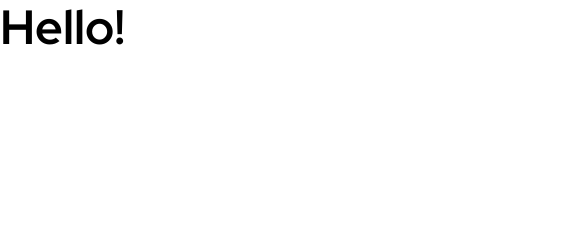
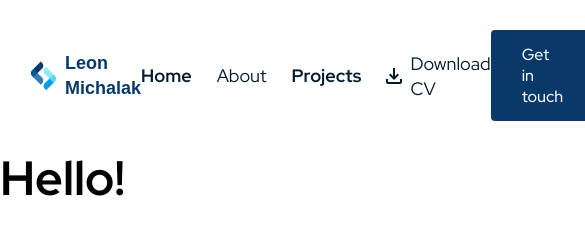
Before and after one commit to NinjaInShade/portfolio, a Gatsby site: page / in a window 390 px wide. Shown: the whole page, 585 px wide, since content can reach past the window. Built offline with nearby package versions, Linux system fonts and the light colour scheme; Gatsby itself is replaced by a stand-in of ours.

Commit message:
Navbar done, not responsive + button styling done

```diff
--- a/gatsby-browser.js
+++ b/gatsby-browser.js
@@ -1 +1,2 @@
 import './src/styles/global.css';
+import './src/styles/buttons.css';
--- a/src/components/Layout.js
+++ b/src/components/Layout.js
@@ -1,5 +1,6 @@
 import React from 'react';
 import LogoFavicon from '../assets/favicon.ico';
+import Navbar from '../components/Navbar';
 import { Helmet } from 'react-helmet';
 
 export default function Layout({ pageTitle, children }) {
@@ -9,12 +10,13 @@ export default function Layout({ pageTitle, children }) {
         <link rel='preconnect' href='https://fonts.googleapis.com' />
         <link rel='preconnect' href='https://fonts.gstatic.com' crossOrigin='true' />
         <link
-          href='https://fonts.googleapis.com/css2?family=Red+Hat+Display:wght@400;500;700;900&display=swap'
+          href='https://fonts.googleapis.com/css2?family=Red+Hat+Display:wght@400;500;700;900&Bai+Jamjuree:wght@700&display=swap'
           rel='stylesheet'
         />
         <link rel='icon' href={LogoFavicon}></link>
         <title>{pageTitle}</title>
       </Helmet>
+      <Navbar />
       {children}
     </>
   );
--- /dev/null
+++ b/src/components/Navbar.js
@@ -0,0 +1,50 @@
+import React from 'react';
+import Logo from '../assets/logo.png';
+import CV from '../assets/CV.pdf';
+import DownloadIcon from '../assets/icon-download.svg';
+import { Link } from 'gatsby';
+import '../styles/navbar.css';
+
+export default function Navbar() {
+  return (
+    <nav className='navbar'>
+      <div className='container navbar-container'>
+        <Link to='/' className='logo-container'>
+          <img src={Logo} alt='Leon Michalak Logo. Code brackets in different shades of blue.' className='logo-img' />
+          <p className='body-text logo-text'>Leon Michalak</p>
+        </Link>
+        <ul className='navbar-list'>
+          <li className='navbar-list-item'>
+            <Link to='/' className='body-text navbar-link' activeClassName='navbar-link-active'>
+              Home
+            </Link>
+          </li>
+          <li className='navbar-list-item'>
+            <Link to='/about' className='body-text navbar-link' activeClassName='navbar-link-active'>
+              About
+            </Link>
+          </li>
+          {/* <li className='navbar-list-item'>
+            <Link to='/blog' className='body-text navbar-link' activeClassName='navbar-link-active'>
+              Blog
+            </Link>
+          </li> */}
+          <li className='navbar-list-item'>
+            <Link to='/#projects' className='body-text navbar-link' activeClassName='navbar-link-active'>
+              Projects
+            </Link>
+          </li>
+          <li className='navbar-list-item'>
+            <a className='body-text navbar-download-link' href={CV} download>
+              <img src={DownloadIcon} alt='Download icon' className='navbar-download-icon' />
+              Download CV
+            </a>
+          </li>
+        </ul>
+        <a className='btn btn-primary' href='/#contact'>
+          Get in touch
+        </a>
+      </div>
+    </nav>
+  );
+}
--- /dev/null
+++ b/src/styles/buttons.css
@@ -0,0 +1,22 @@
+.btn {
+  background: none;
+  cursor: pointer;
+  outline: none;
+  border: none;
+  font-weight: 500;
+}
+
+.btn-primary {
+  border: 1.5px solid transparent;
+  background-color: var(--primary-dark);
+  color: var(--white);
+  padding: 13px 30px;
+  border-radius: 4px;
+}
+
+.btn-primary:hover {
+  border: 1.5px solid var(--primary-dark);
+  color: var(--primary-dark);
+  transition: all 0.2s ease-in-out;
+  background-color: unset;
+}
--- a/src/styles/global.css
+++ b/src/styles/global.css
@@ -55,6 +55,11 @@ h1 {
   font-size: var(--small);
 }
 
+.container {
+  margin: 0 auto;
+  max-width: var(--max-width);
+}
+
 @media (max-width: 375px) {
   :root {
     --h1: 3rem;
--- /dev/null
+++ b/src/styles/navbar.css
@@ -0,0 +1,56 @@
+.navbar {
+  padding: 30px;
+}
+
+.navbar-container {
+  display: flex;
+  justify-content: space-between;
+  align-items: center;
+}
+
+.logo-container {
+  display: flex;
+  justify-content: center;
+  align-items: center;
+}
+
+.logo-text {
+  font-weight: bold;
+  font-family: 'Bai Jamjuree', sans-serif;
+  color: var(--primary-dark);
+}
+
+.logo-img {
+  height: auto;
+  max-width: 27px;
+  margin-right: 8px;
+}
+
+.navbar-list {
+  display: flex;
+  justify-content: center;
+  align-items: center;
+}
+
+.navbar-list-item:not(:last-child) {
+  margin-right: 25px;
+}
+
+.navbar-link {
+  color: var(--black);
+}
+
+.navbar-link-active {
+  font-weight: 700;
+}
+
+.navbar-download-link {
+  display: flex;
+  justify-content: center;
+  align-items: center;
+  color: var(--black);
+}
+
+.navbar-download-icon {
+  margin-right: 8px;
+}
```
Also changed, not shown: src/assets/LMdesigns-logomark.svg (deleted), src/assets/header image.png (added), src/assets/icon-download.svg (added), src/assets/logo.png (added), 1 other file.
